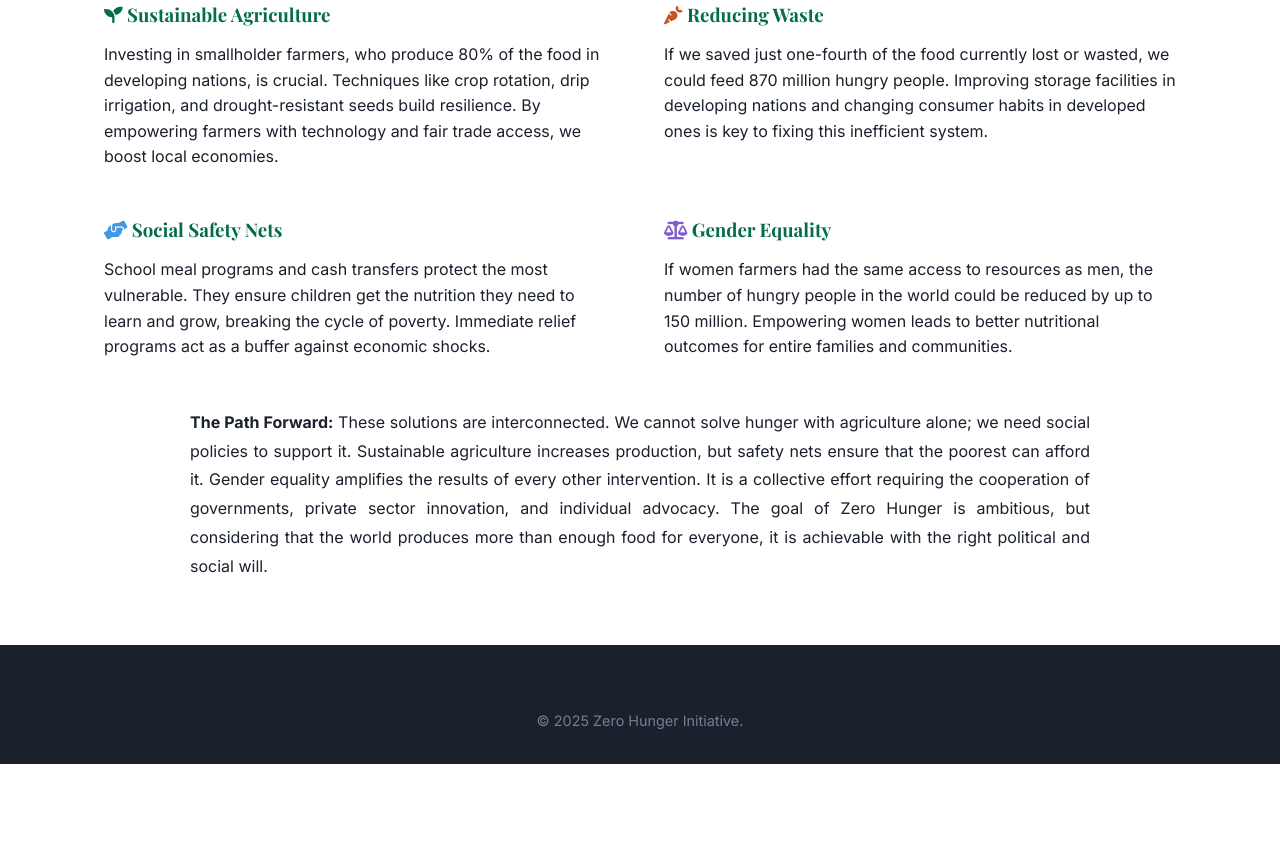
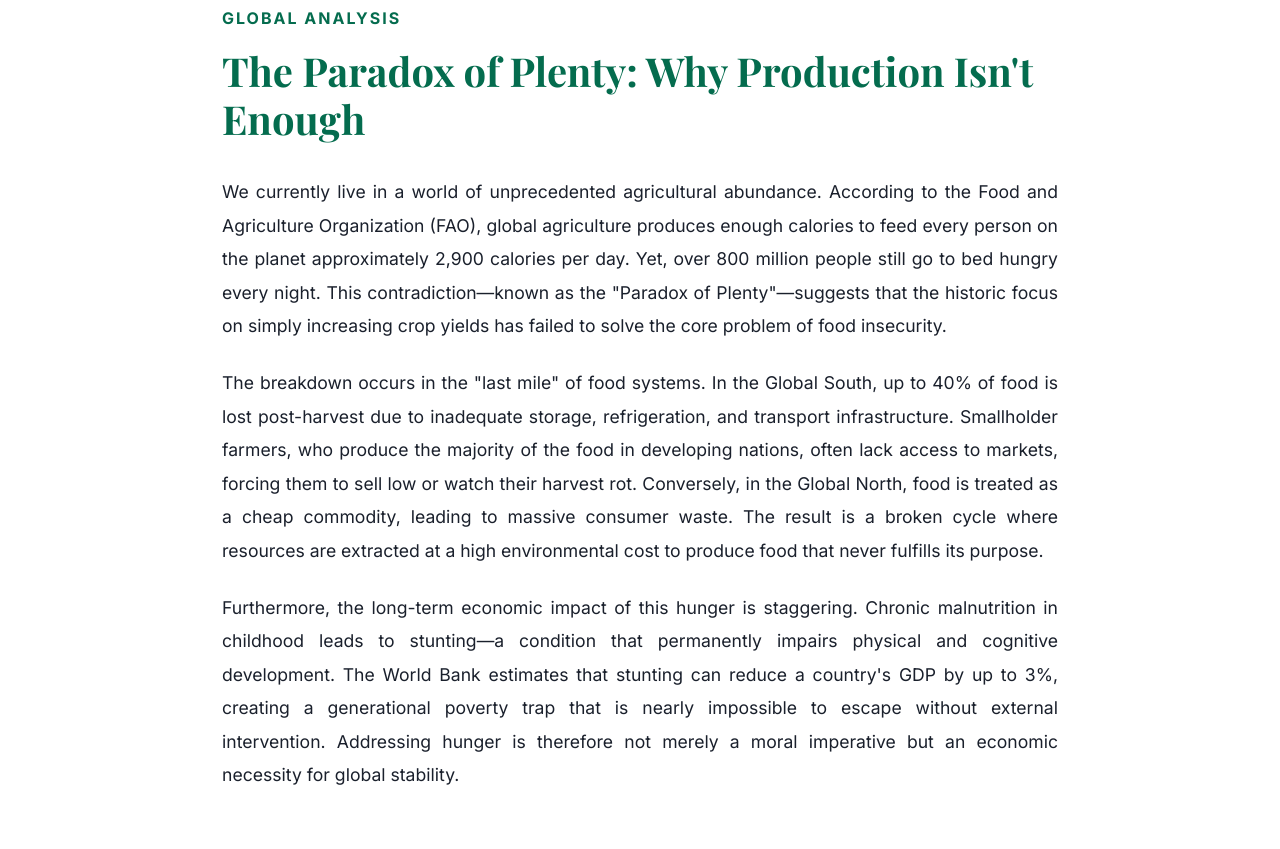
Before and after one commit to schoi2032/Zero-Hunger, a plain HTML site: page zero-hunger.html in a window 1280 px wide. Shown: the part 3631-4480 px from the top of the page. Before the commit the page ends 4395 px from the top, so only its background shows below. Drawn offline with nearby package versions, Linux system fonts and the light colour scheme.

Commit message:
Add deep-dive research article sections to middle of pages

```diff
--- a/zero-hunger.html
+++ b/zero-hunger.html
@@ -152,6 +152,41 @@
         </p>
     </section>
 
+    <!-- Research Article Section: The Paradox of Plenty -->
+    <section class="container reveal"
+        style="padding: 4rem 2rem; margin: 4rem auto; max-width: 900px; border-top: 1px solid #e2e8f0; border-bottom: 1px solid #e2e8f0;">
+        <span
+            style="display: block; text-transform: uppercase; letter-spacing: 2px; color: var(--color-primary); font-weight: bold; margin-bottom: 1rem;">Global
+            Analysis</span>
+        <h2 style="font-size: 2.5rem; margin-bottom: 2rem; line-height: 1.2;">The Paradox of Plenty: Why Production
+            Isn't Enough</h2>
+
+        <p style="font-size: 1.1rem; line-height: 1.9; margin-bottom: 1.5rem; text-align: justify;">
+            We currently live in a world of unprecedented agricultural abundance. According to the Food and Agriculture
+            Organization (FAO), global agriculture produces enough calories to feed every person on the planet
+            approximately 2,900 calories per day. Yet, over 800 million people still go to bed hungry every night. This
+            contradiction—known as the "Paradox of Plenty"—suggests that the historic focus on simply increasing crop
+            yields has failed to solve the core problem of food insecurity.
+        </p>
+
+        <p style="font-size: 1.1rem; line-height: 1.9; margin-bottom: 1.5rem; text-align: justify;">
+            The breakdown occurs in the "last mile" of food systems. In the Global South, up to 40% of food is lost
+            post-harvest due to inadequate storage, refrigeration, and transport infrastructure. Smallholder farmers,
+            who produce the majority of the food in developing nations, often lack access to markets, forcing them to
+            sell low or watch their harvest rot. Conversely, in the Global North, food is treated as a cheap commodity,
+            leading to massive consumer waste. The result is a broken cycle where resources are extracted at a high
+            environmental cost to produce food that never fulfills its purpose.
+        </p>
+
+        <p style="font-size: 1.1rem; line-height: 1.9; text-align: justify;">
+            Furthermore, the long-term economic impact of this hunger is staggering. Chronic malnutrition in childhood
+            leads to stunting—a condition that permanently impairs physical and cognitive development. The World Bank
+            estimates that stunting can reduce a country's GDP by up to 3%, creating a generational poverty trap that is
+            nearly impossible to escape without external intervention. Addressing hunger is therefore not merely a moral
+            imperative but an economic necessity for global stability.
+        </p>
+    </section>
+
     <!-- Solutions Section -->
     <section class="container reveal">
         <h2 style="text-align: center; margin-bottom: 2rem;">Pathways to Solutions</h2>
```
Also changed, not shown: food-waste.html (+35 -0 lines).
